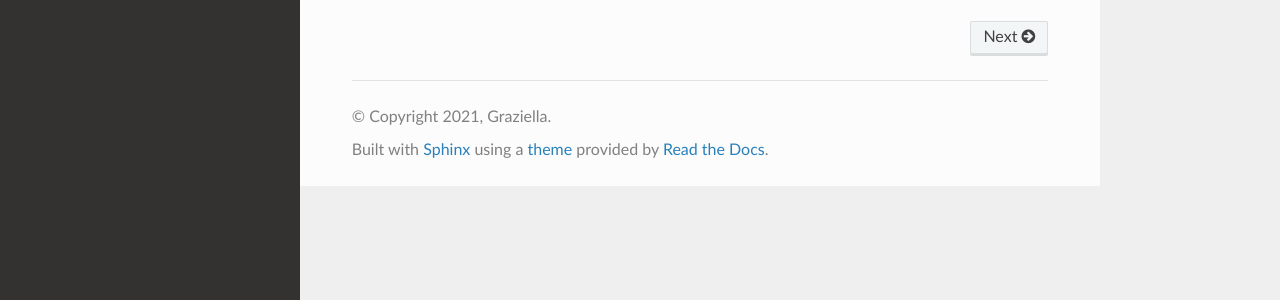
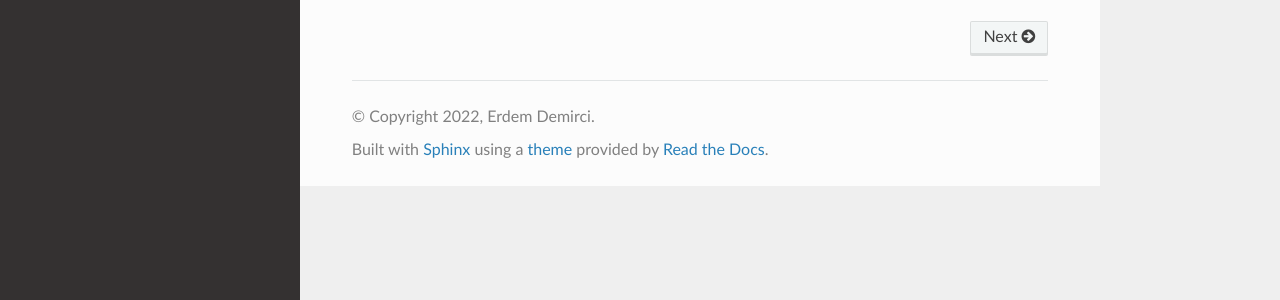
Before and after one commit to erdemirci/MatLib, a Sphinx documentation site: the page built from docs/source/index.rst, in a window 1280 px wide. Shown: the part 187-487 px from the top of the page. Built offline with Sphinx 7.4.7 and the Read the Docs theme 2.0.0, drawn with Linux system fonts in a browser that asks for light colours.

Commit message:
Update conf.py

```diff
--- a/docs/source/conf.py
+++ b/docs/source/conf.py
@@ -3,8 +3,8 @@
 # -- Project information
 
 project = 'MatLib'
-copyright = '2021, Graziella'
-author = 'Graziella'
+copyright = '2022, Erdem Demirci'
+author = 'Erdem Demirci'
 
 release = '0.1'
 version = '0.1.0'
```
